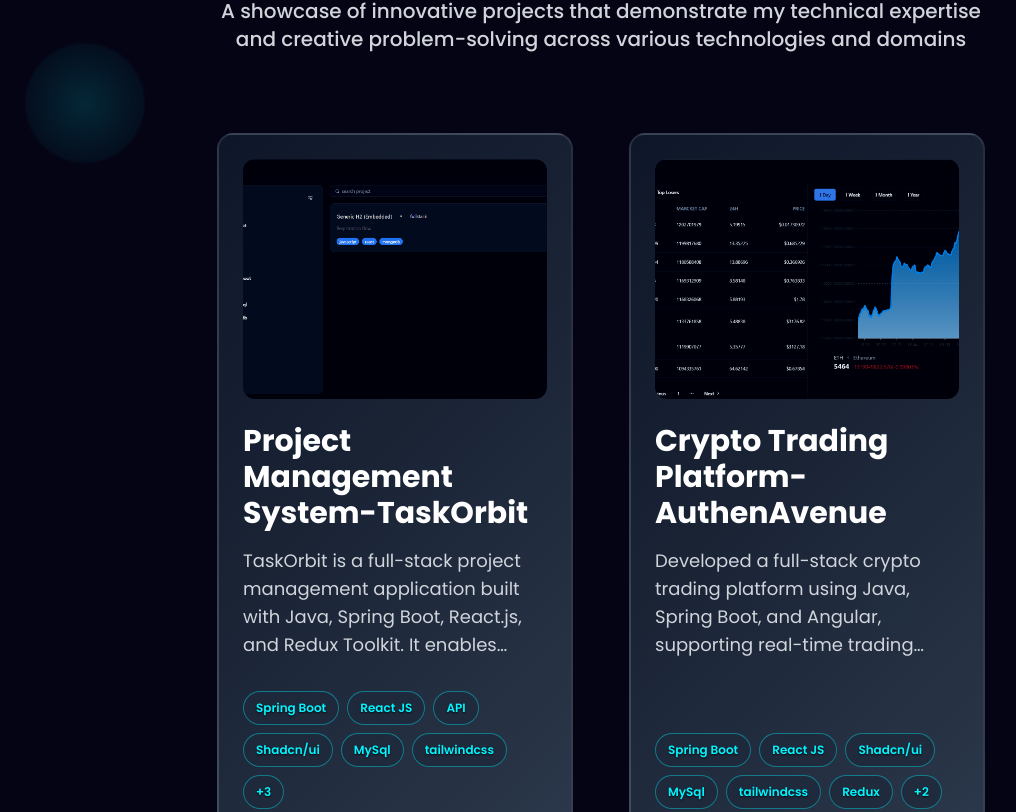
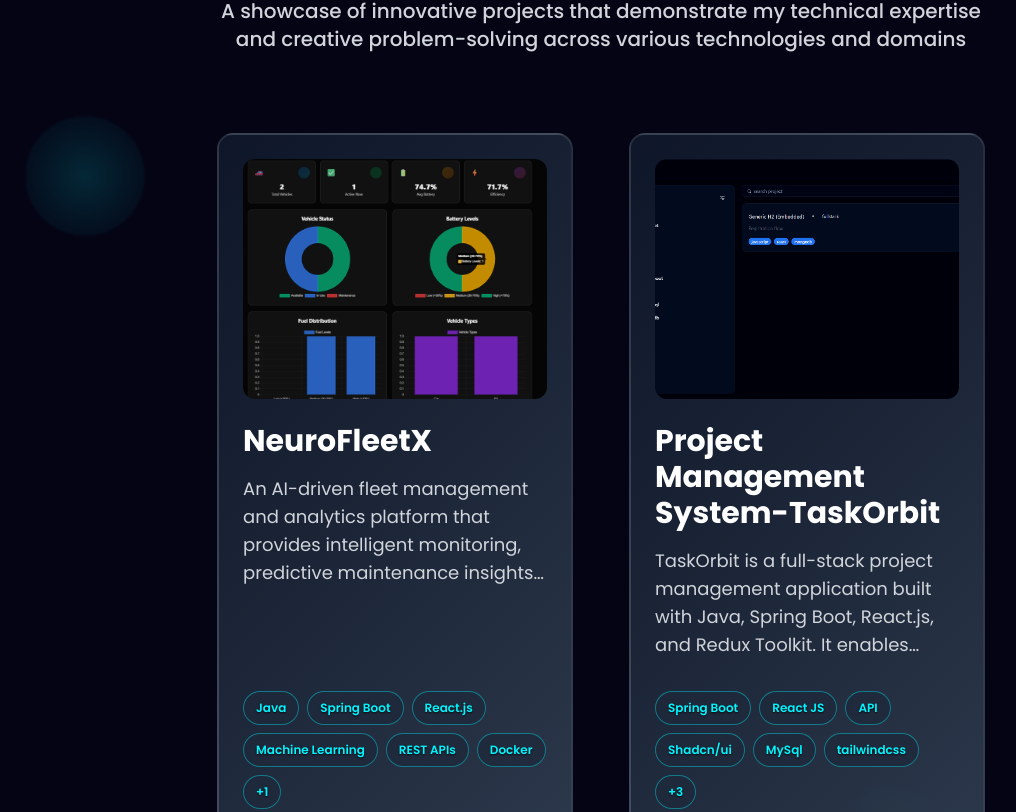
Before and after one commit to Subhadip956425/Subhadip-s-portfolio, a React (Vite) app: page / in a window 1280 px wide. Shown: the part 6888-7700 px from the top of the page, without its empty margins (39-1055 px from the left). Built offline with nearby package versions, Linux system fonts and the light colour scheme.

Commit message:
Add NeuroFleetX in project section

```diff
--- a/src/components/About/About.jsx
+++ b/src/components/About/About.jsx
@@ -49,7 +49,7 @@ const About = () => {
           </p>
           {/* Resume Button */}
           <a
-            href="https://drive.google.com/file/d/18tT-xV1Y_kIGTXEtLy1PzSmJHCvYeUEo/view?usp=drivesdk"
+            href="https://drive.google.com/file/d/1IFmiMP_rkcewS3-yzBZVsSiOHf-WLCXy/view?usp=drive_link"
             target="_blank"
             rel="noopener noreferrer"
             className="inline-block text-white py-3 px-8 rounded-full mt-5 text-lg font-bold transition duration-300 transform hover:scale-105"
--- a/src/components/Work/Work.jsx
+++ b/src/components/Work/Work.jsx
@@ -100,7 +100,8 @@ const Work = () => {
           }
         }
 
-        @keyframes modalSlideIn {
+         {
+          /* @keyframes modalSlideIn {
           from {
             opacity: 0;
             transform: scale(0.8) translateY(50px);
@@ -109,6 +110,7 @@ const Work = () => {
             opacity: 1;
             transform: scale(1) translateY(0);
           }
+        } */
         }
 
         @keyframes overlayFadeIn {
@@ -351,9 +353,27 @@ const Work = () => {
           );
           border: 2px solid rgba(0, 245, 255, 0.3);
           backdrop-filter: blur(20px);
-          animation: modalSlideIn 0.6s cubic-bezier(0.4, 0, 0.2, 1);
+          animation: modalExpand 0.45s ease-out;
           position: relative;
-          overflow: hidden;
+          overflow-y: auto; /* ✅ IMPORTANT */
+          scrollbar-width: thin;
+        }
+
+        @keyframes modalExpand {
+          from {
+            opacity: 0;
+            max-height: 0;
+            transform: translateY(20px);
+          }
+          to {
+            opacity: 1;
+            max-height: 90vh;
+            transform: translateY(0);
+          }
+        }
+
+        .modal-content.closing {
+          animation: modalVerticalScale 0.4s ease-in reverse;
         }
 
         .modal-content::before {
--- a/src/constants.js
+++ b/src/constants.js
@@ -49,6 +49,7 @@ import Mohar from "./assets/education_logo/Mohar.png";
 import WBBSE from "./assets/education_logo/WBBSE.png";
 
 // Project Section Logo's
+import neuroFleetX from "./assets/work_logo/neurofleetx.png";
 import Taskorbit from "./assets/work_logo/Taskorbit.png";
 import Authenavenue from "./assets/work_logo/Authenavenue.png";
 import Authenchain from "./assets/work_logo/Authenchain.png";
@@ -215,6 +216,24 @@ export const education = [
 export const projects = [
   {
     id: 0,
+    title: "NeuroFleetX",
+    description:
+      "An AI-driven fleet management and analytics platform that provides intelligent monitoring, predictive maintenance insights, and data-driven decision support using machine learning and real-time analytics.",
+    image: neuroFleetX,
+    tags: [
+      "Java",
+      "Spring Boot",
+      "React.js",
+      "Machine Learning",
+      "REST APIs",
+      "Docker",
+      "AI Analytics",
+    ],
+    github: "https://github.com/Subhadip956425/NeuroFleetX",
+    webapp: "https://neuro-fleet-x.vercel.app/",
+  },
+  {
+    id: 1,
     title: "Project Management System-TaskOrbit",
     description:
       "TaskOrbit is a full-stack project management application built with Java, Spring Boot, React.js, and Redux Toolkit. It enables users to manage tasks, projects, and teams with features like task assignment, real-time status updates, and secure JWT-based authentication. Designed with a user-friendly UI using Tailwind CSS and Shadcn UI, it supports collaborative workflows and efficient task tracking.",
@@ -234,7 +253,7 @@ export const projects = [
     webapp: "https://task-orbit-eosin.vercel.app/",
   },
   {
-    id: 1,
+    id: 2,
     title: " Crypto Trading Platform-AuthenAvenue",
     description:
       "Developed a full-stack crypto trading platform using Java, Spring Boot, and Angular, supporting real-time trading functionalities. Integrated RESTful APIs and WebSockets for live market data and seamless user interaction. Implemented robust security mechanisms including two-factor authentication (2FA) and data encryption to ensure safe transactions. Users can access customizable dashboards, perform trades, and view live analytics. The platform also focuses on regulatory compliance to provide a legally sound trading environment",
@@ -253,7 +272,7 @@ export const projects = [
     webapp: "https://authen-avenue.vercel.app/",
   },
   {
-    id: 2,
+    id: 3,
     title: "Document Verification System-AuthenChain",
     description:
       "AuthenChain is a blockchain-based document verification system that ensures secure, tamper-proof validation using smart contracts, IPFS, and MetaMask. It enables decentralized storage, hash-based authentication, and real-time verification while integrating AI (OpenCV, NLP) for document forgery detection. Built with Solidity, Web3, and React.js, the platform supports global accessibility, encrypted data security, and automated workflows for sectors like education, healthcare, and government.",
@@ -273,7 +292,7 @@ export const projects = [
     webapp: "https://authenchain.netlify.app/",
   },
   {
-    id: 3,
+    id: 4,
     title: "Bank Management System",
     description:
       "Bank Management System is a Java-based desktop application designed to manage basic banking operations such as account creation, deposits, withdrawals, balance inquiries, and transaction history. Built using Java and Swing for the GUI, the system offers a user-friendly interface and ensures secure handling of customer data. It serves as a foundational project to demonstrate core Java concepts like object-oriented programming, file handling, and exception management.",
@@ -293,7 +312,7 @@ export const projects = [
     webapp: "https://github.com/Subhadip956425/Bank_Management_System",
   },
   {
-    id: 4,
+    id: 5,
     title: "AI-Powered Fitness Application – SmartFit360",
     description:
       "SmartFit360 is an AI-powered fitness tracking application designed using Spring Boot microservices architecture. It leverages AI to generate personalized workout recommendations, tracks user activity in real-time, and ensures a secure and scalable experience using OAuth 2.0 and Keycloak. The platform integrates microservices for user management, fitness activity tracking, AI recommendations, and asynchronous communication via RabbitMQ, offering a robust, intelligent, and secure fitness solution.",
@@ -317,7 +336,7 @@ export const projects = [
     webapp: "https://github.com/Subhadip956425/Fitness_Application-SmartFit360",
   },
   {
-    id: 5,
+    id: 6,
     title: "Restaurant Website-India Bite",
     description:
       "India_Bite is a responsive and visually engaging food delivery website built using HTML, CSS, and JavaScript. The project showcases a modern UI design with interactive elements, simulating a real-world food ordering experience. It includes sections for featured dishes, restaurant listings, customer testimonials, and a contact form, making it ideal for presenting frontend development and web design skills.",
```
Also changed, not shown: src/assets/work_logo/neurofleetx.png (added), 1 other file (tests, documents, lock files or other folders).
